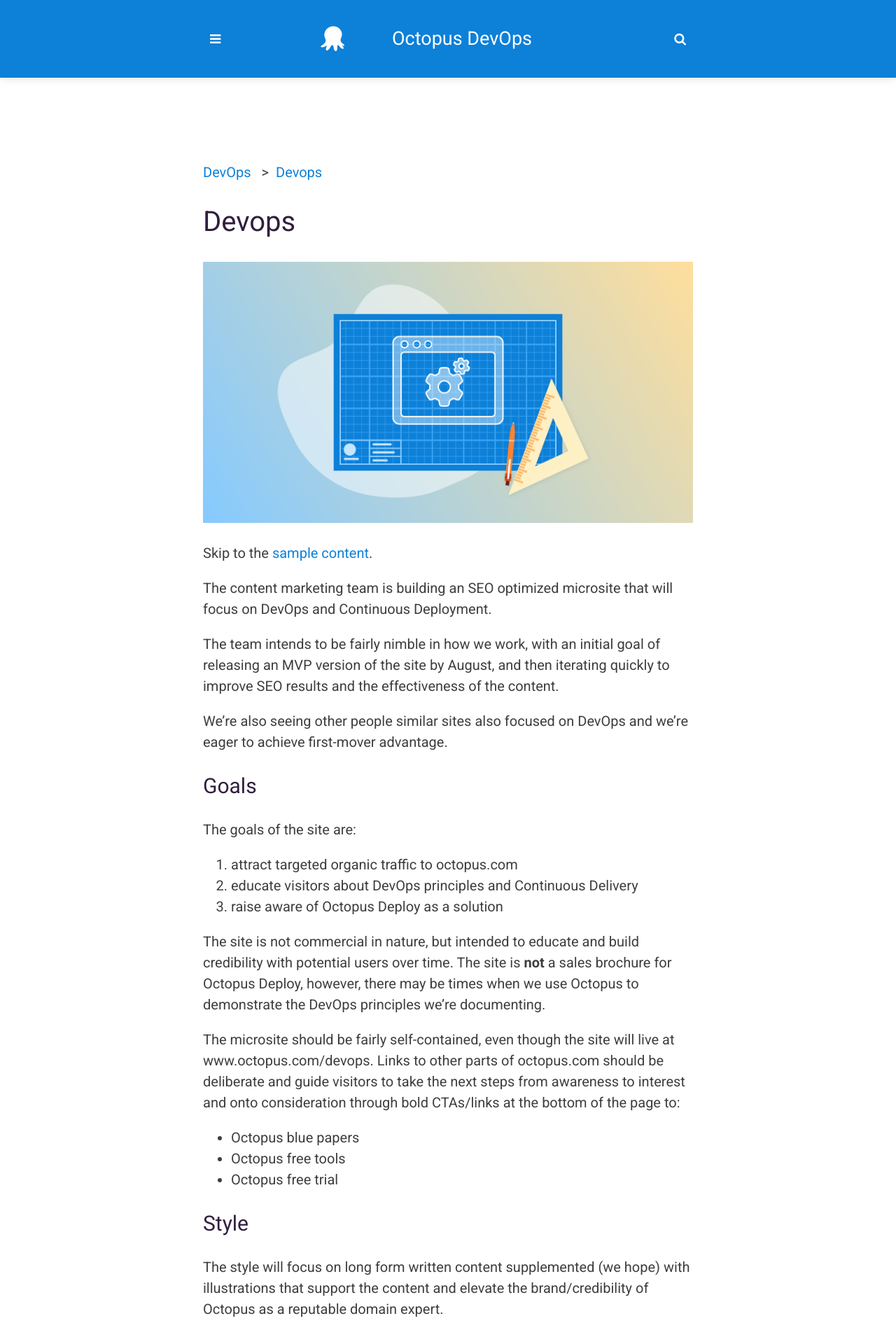
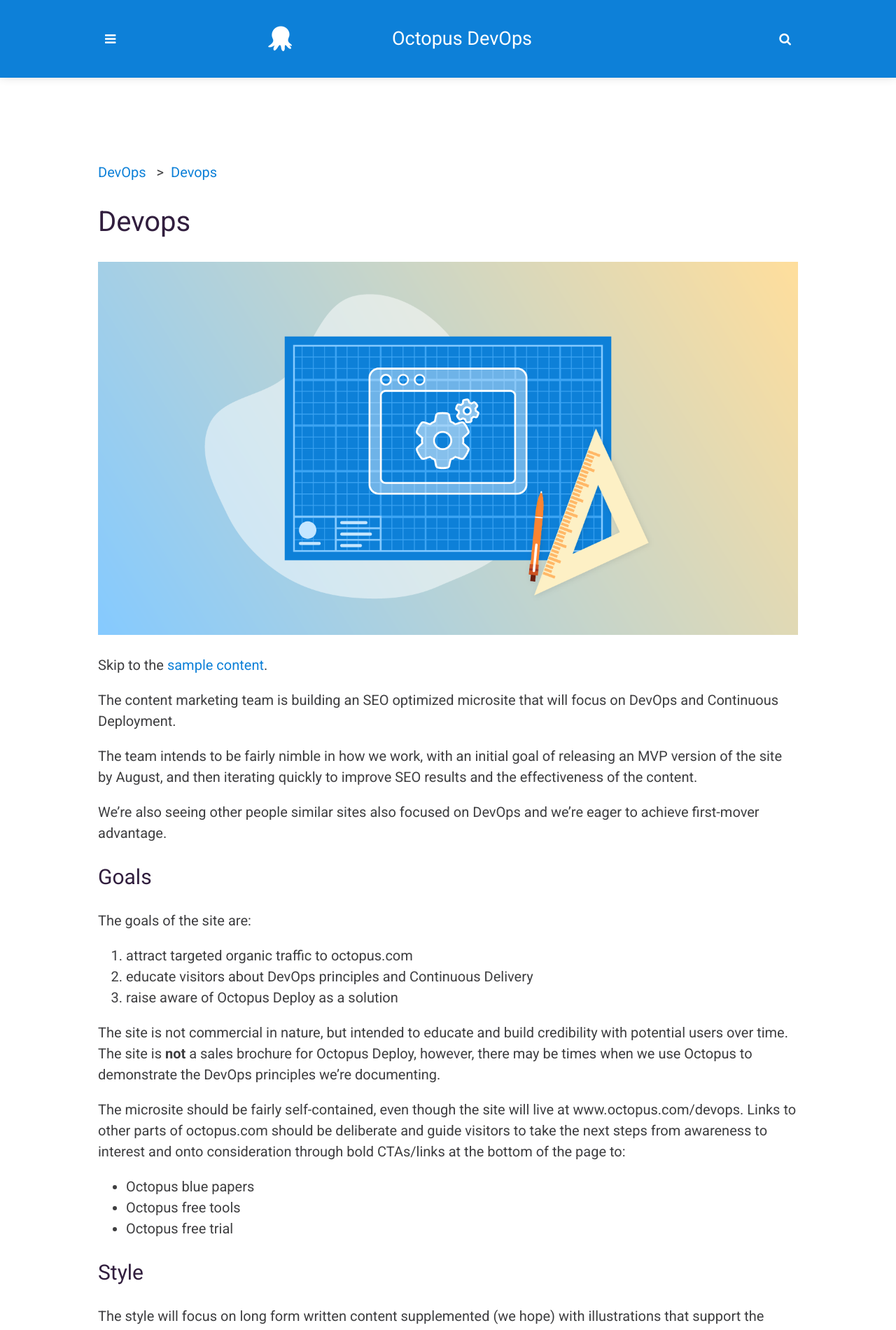
Before and after one commit to OctopusSamples/devops, a Jekyll site: the page built from index.md, in a window 1280 px wide. Shown: the top 1900 px of the page at 70% size. Built offline with Jekyll 4.4.1, drawn with Linux system fonts in a browser that asks for light colours.

Commit message:
page width

```diff
--- a/assets/css/main.css
+++ b/assets/css/main.css
@@ -880,7 +880,7 @@
 }
 
 .wrapper {
-  width: 700px;
+  width: 1000px;
   max-width: 90%;
   margin: 0 auto;
   position: relative;
```
